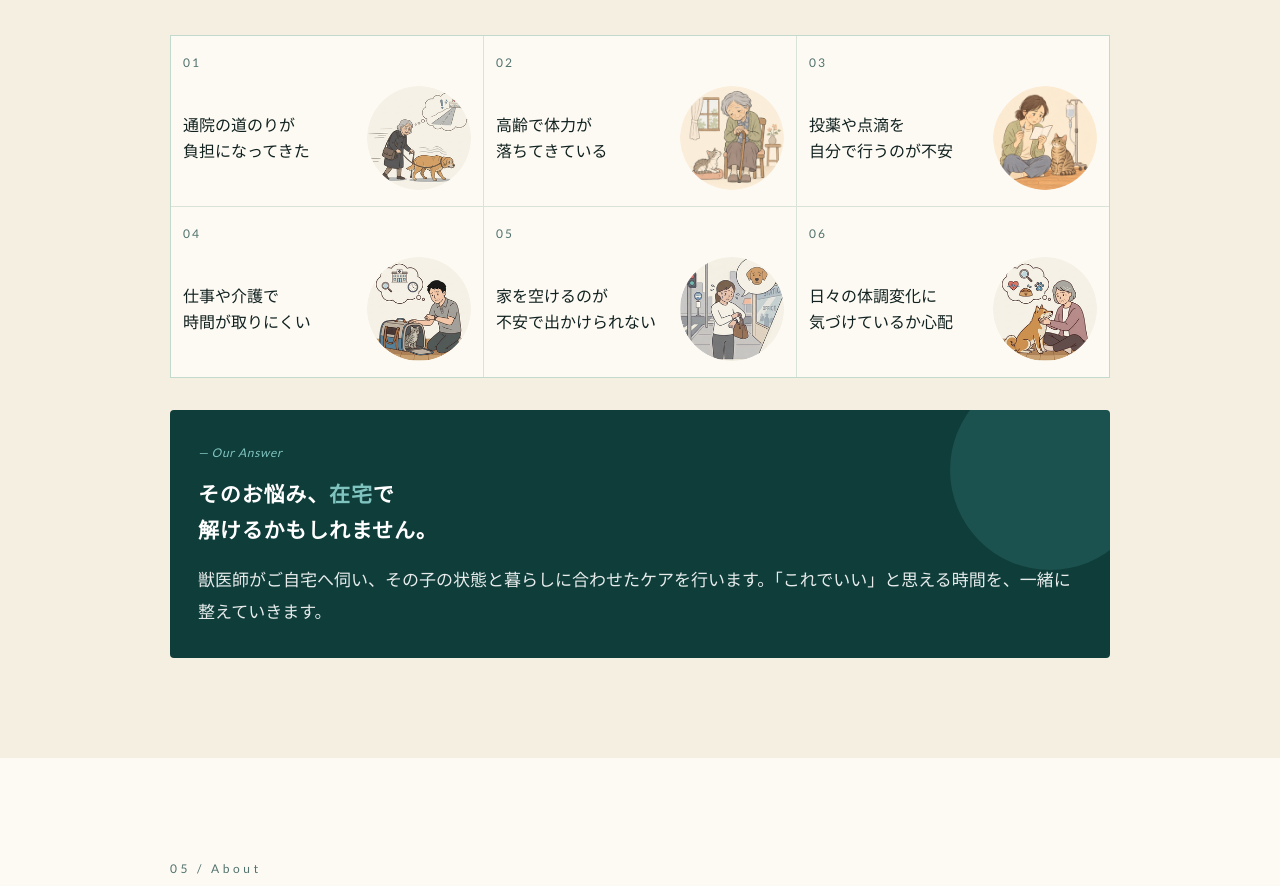
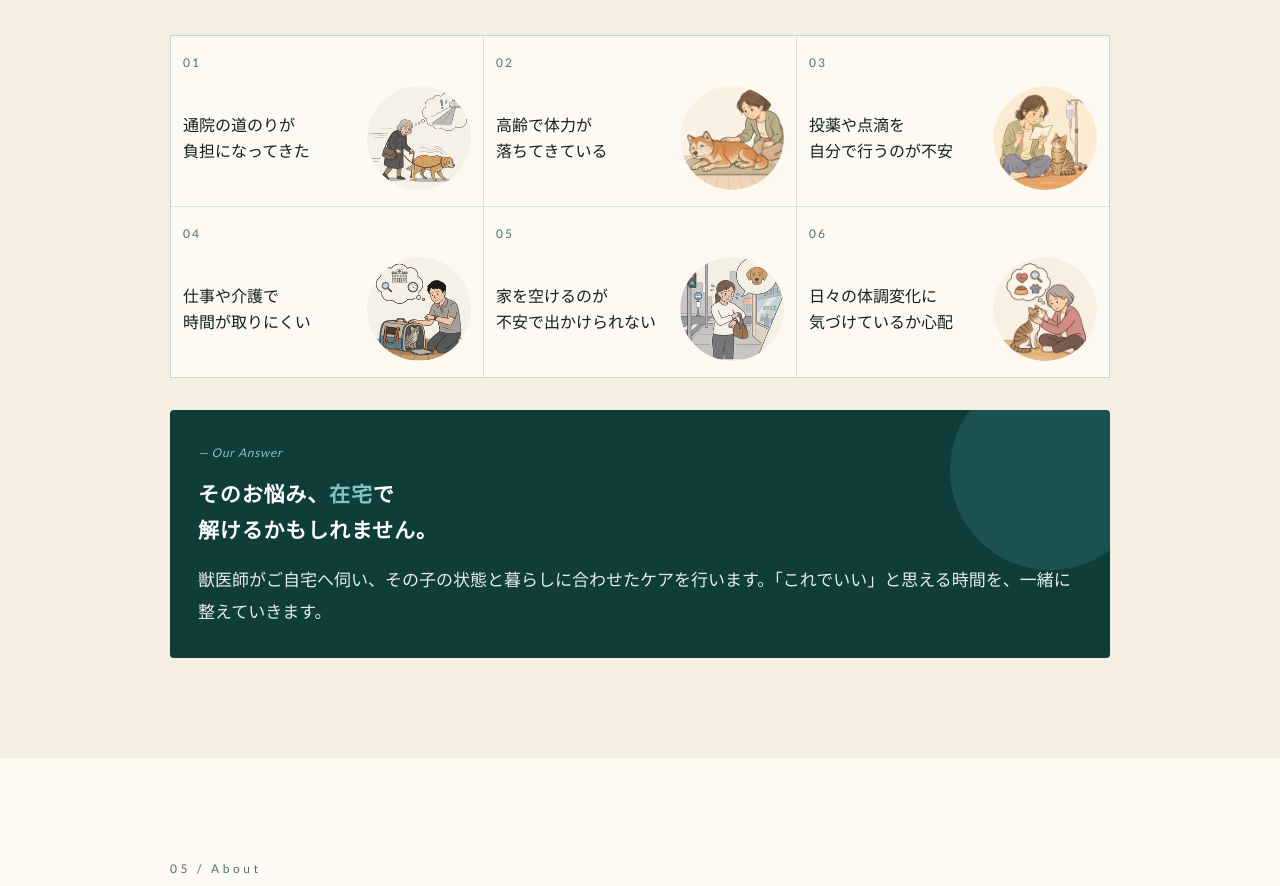
Before and after one commit to otaharacom/ovc-lp, a plain HTML site: page houmon-care.html in a window 1280 px wide. Shown: the part 4900-5786 px from the top of the page. Drawn offline with Linux system fonts and the light colour scheme.

Commit message:
お悩みカード: 高齢犬と猫のイラストに差し替え
Co-Authored-By: Claude Sonnet 5.5 <noreply@anthropic.com>

```diff
--- a/houmon-care.html
+++ b/houmon-care.html
@@ -429,7 +429,7 @@
       <div class="worry-num">02</div>
       <div class="worry-row">
         <div class="worry-txt">高齢で体力が<br>落ちてきている</div>
-        <div class="worry-icon"><img src="assets/worry-icon-cat-senior-weak.png" alt="" loading="lazy"></div>
+        <div class="worry-icon"><img src="assets/worry-icon-dog-senior-weak.png" alt="" loading="lazy"></div>
       </div>
     </div>
     <div class="worry">
@@ -457,7 +457,7 @@
       <div class="worry-num">06</div>
       <div class="worry-row">
         <div class="worry-txt">日々の体調変化に<br>気づけているか心配</div>
-        <div class="worry-icon"><img src="assets/worry-icon-health-change.png" alt="" loading="lazy"></div>
+        <div class="worry-icon"><img src="assets/worry-icon-cat-health-change.png" alt="" loading="lazy"></div>
       </div>
     </div>
   </div>
```
Also changed, not shown: index.html (+2 -2 lines), assets/worry-icon-cat-health-change.png (added), assets/worry-icon-cat-senior-weak.png (deleted), assets/worry-icon-dog-senior-weak.png (added).
